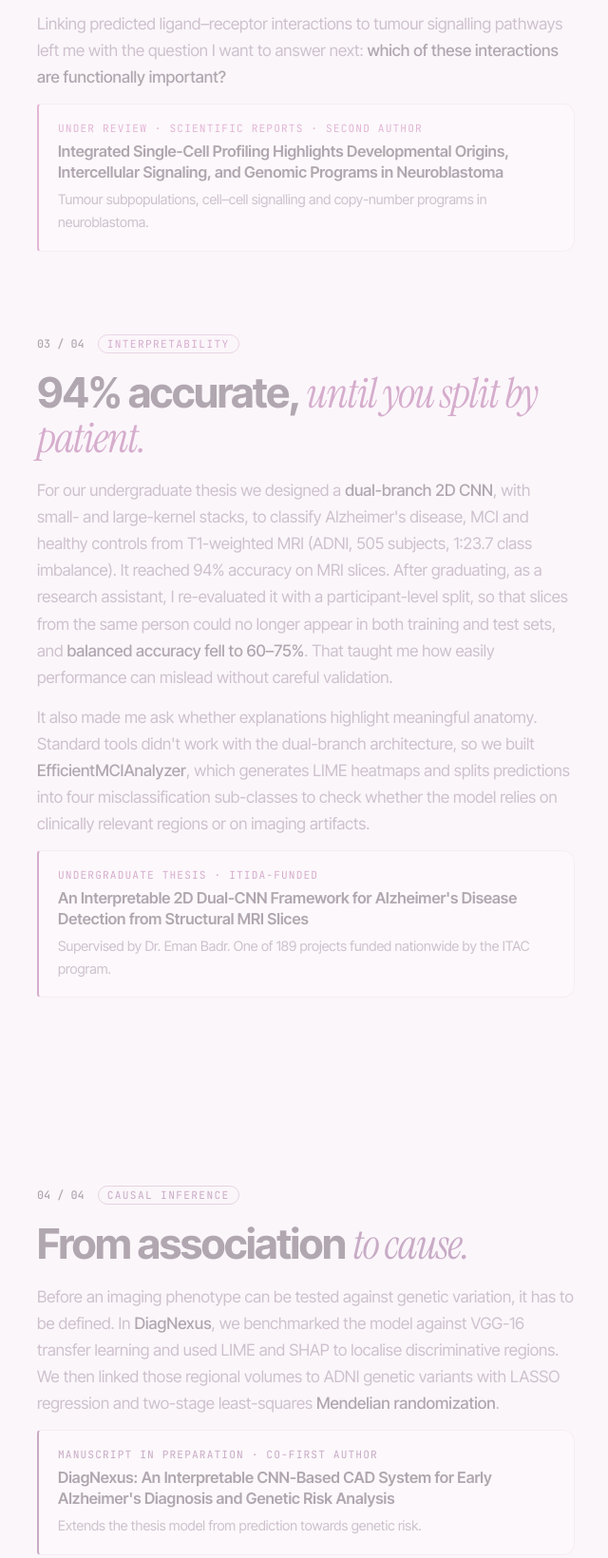
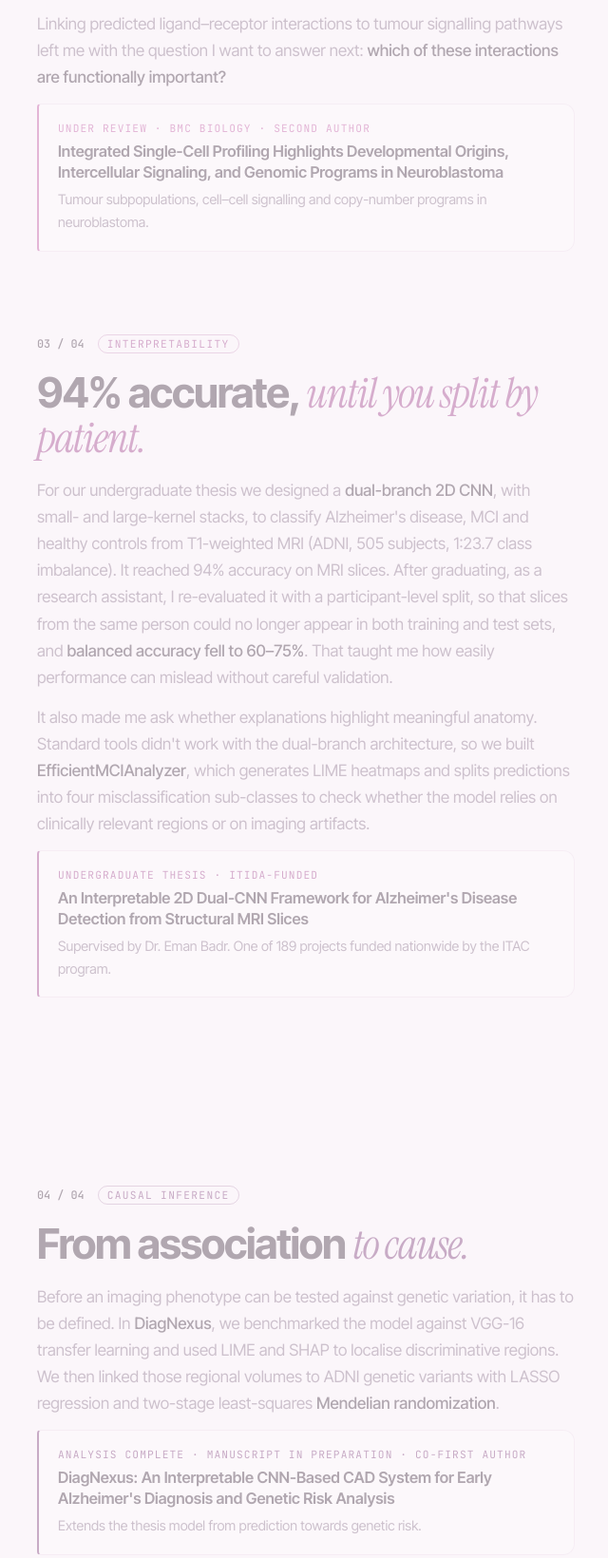
Before and after one commit to Suhaila-Samir-El-behairy/Suhaila-Samir-El-behairy.github.io, a plain HTML site: page embl/index.html in a window 1280 px wide. Shown: the part 2283-3923 px from the top of the page at 95% size, without its empty margins (45-685 px from the left). Drawn offline with Linux system fonts and the light colour scheme.

Commit message:
EMBL snapshot: current publication statuses (BMC Biology, DiagNexus analysis complete)
Co-Authored-By: Claude Opus 5.5 <noreply@anthropic.com>
Claude-Session: https://claude.ai/code/session_011qbpoPXf4qe6AFEncXkumF

```diff
--- a/embl/index.html
+++ b/embl/index.html
@@ -335,7 +335,7 @@
             <p>Without ground truth, independent lines of evidence have to agree. We used ligand–receptor modelling (13 core pathways) to map tumour–immune crosstalk, and inferCNV to tie transcriptional states to chromosomal changes such as MYCN-associated 2p gains. Trajectory analysis pointed to convergent developmental programs rather than a single lineage.</p>
             <p>Linking predicted ligand–receptor interactions to tumour signalling pathways left me with the question I want to answer next: <strong>which of these interactions are functionally important?</strong></p>
             <div class="paper">
-              <div class="venue">Under review · Scientific Reports · second author</div>
+              <div class="venue">Under review · BMC Biology · second author</div>
               <div class="t">Integrated Single-Cell Profiling Highlights Developmental Origins, Intercellular Signaling, and Genomic Programs in Neuroblastoma</div>
               <p class="d">Tumour subpopulations, cell–cell signalling and copy-number programs in neuroblastoma.</p>
             </div>
@@ -360,7 +360,7 @@
             <div class="inline-fig" data-fig="3"></div>
             <p>Before an imaging phenotype can be tested against genetic variation, it has to be defined. In <strong>DiagNexus</strong>, we benchmarked the model against VGG-16 transfer learning and used LIME and SHAP to localise discriminative regions. We then linked those regional volumes to ADNI genetic variants with LASSO regression and two-stage least-squares <strong>Mendelian randomization</strong>.</p>
             <div class="paper">
-              <div class="venue">Manuscript in preparation · co-first author</div>
+              <div class="venue">Analysis complete · manuscript in preparation · co-first author</div>
               <div class="t">DiagNexus: An Interpretable CNN-Based CAD System for Early Alzheimer's Diagnosis and Genetic Risk Analysis</div>
               <p class="d">Extends the thesis model from prediction towards genetic risk.</p>
             </div>
@@ -434,7 +434,7 @@
       </div>
       <div class="pubs reveal">
         <div class="pub">
-          <div class="st"><b>Under review</b>Scientific Reports<br>Second author</div>
+          <div class="st"><b>Under review</b>BMC Biology<br>Second author</div>
           <div><p class="t">Integrated Single-Cell Profiling Highlights Developmental Origins, Intercellular Signaling, and Genomic Programs in Neuroblastoma</p>
           <p class="a">Ragab, S. B., <strong>Elbehairy, S. S.</strong> &amp; Badr, E.</p></div>
         </div>
@@ -444,7 +444,7 @@
           <p class="a"><strong>Elbehairy, S. S.*</strong>, Ragab, S. B.*, Afifi, A. M., Mohamed, A., Adel, E., Abbas, R., &amp; Badr, E.</p></div>
         </div>
         <div class="pub">
-          <div class="st"><b>In preparation</b></div>
+          <div class="st"><b>Analysis complete</b>Manuscript in preparation</div>
           <div><p class="t">DiagNexus: An Interpretable CNN-Based CAD System for Early Alzheimer's Diagnosis and Genetic Risk Analysis</p>
           <p class="a"><strong>Elbehairy, S. S.*</strong>, Eldreeny, A. F.*, Ashmawy, T. Kh.*, ElSheik, Z., &amp; Badr, E.</p></div>
         </div>
```
